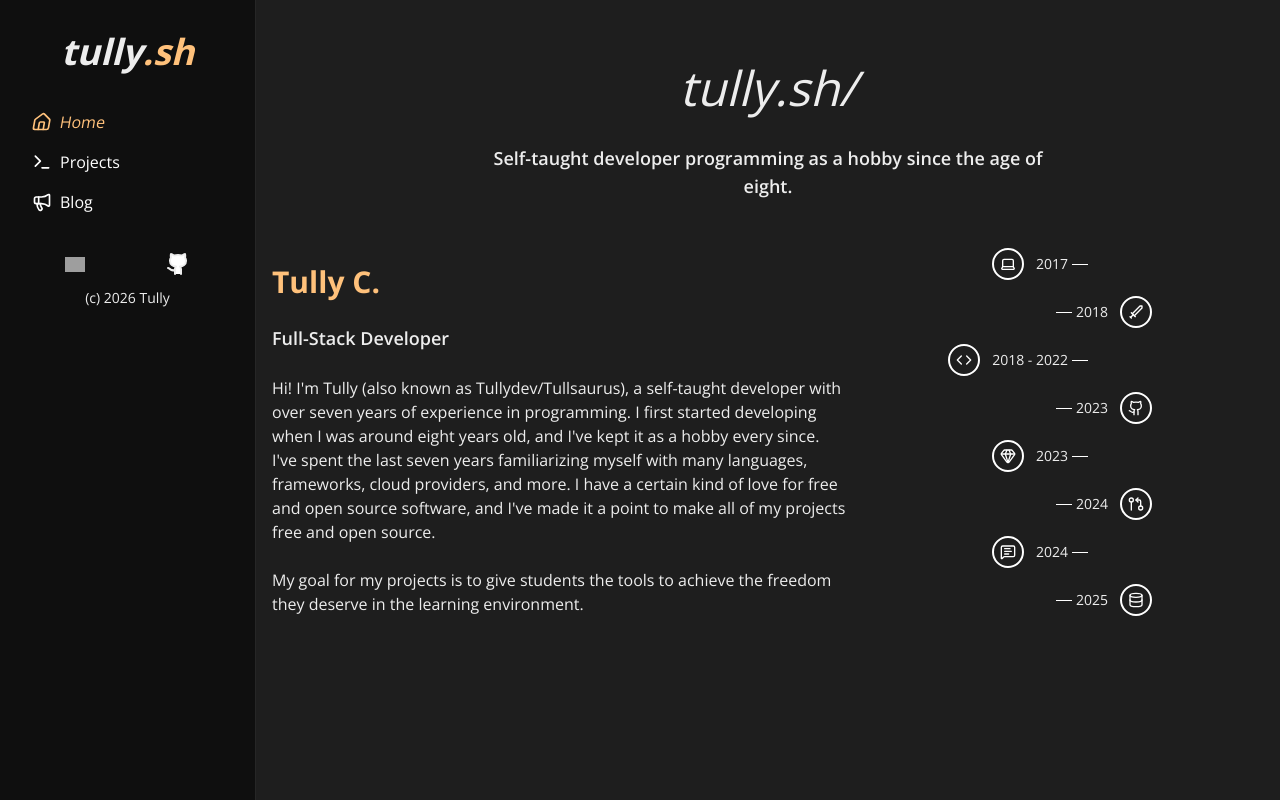
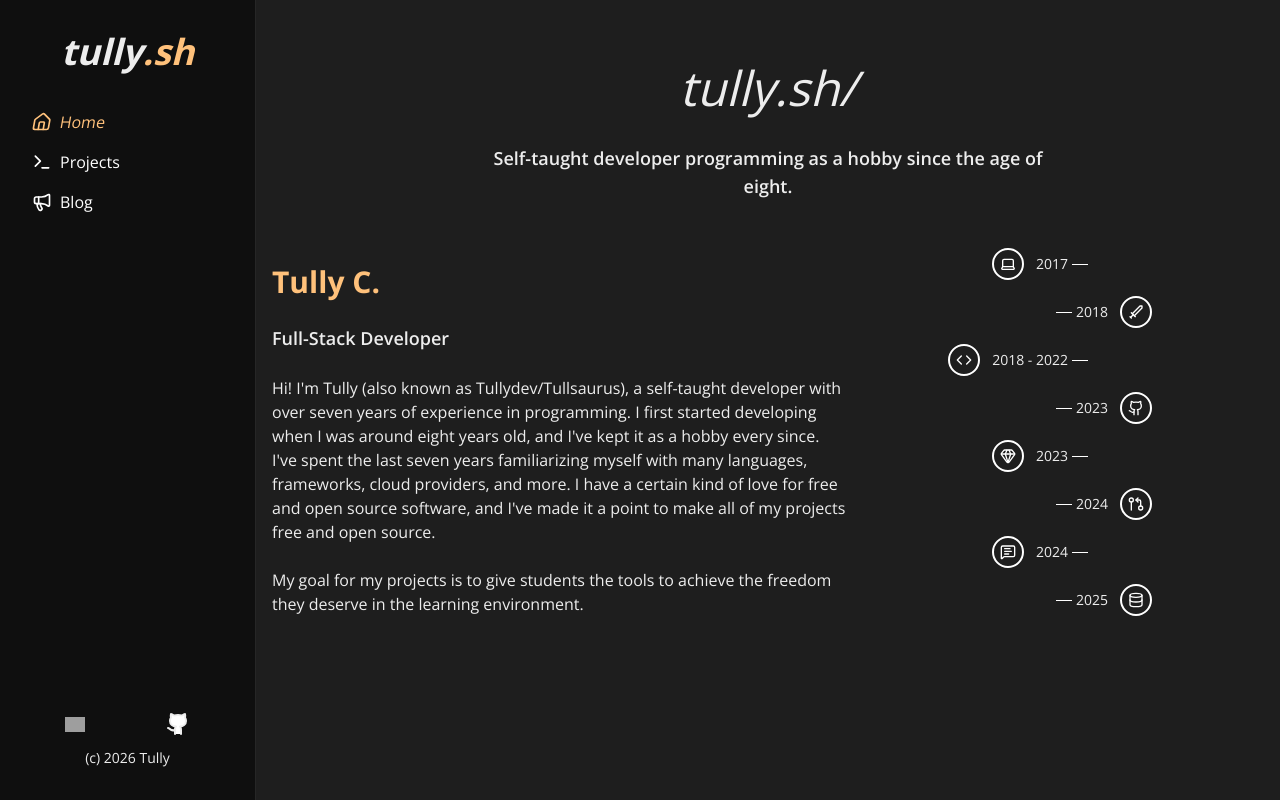
Before and after one commit to Tullysaurus/tully.sh, a Next.js app: page / in a window 1280 px wide. Built offline with nearby package versions, Linux system fonts and the light colour scheme; grey boxes are pictures that could not be loaded.

Commit message:
[CODEX] Fix sidebar items

```diff
--- a/src/app/(main)/(default)/layout.tsx
+++ b/src/app/(main)/(default)/layout.tsx
@@ -6,7 +6,7 @@ export default function DefaultLayout({
     return (
         <div className="relative w-full h-fit">
             {children}
-            <a href="/cheats" className="absolute bottom-0 right-0 hidden aspect-video w-[5vw] h-fit cursor-pointer bg-inherit lg:block">
+            <a href="/cheats" className="fixed bottom-0 right-0 hidden aspect-video w-[5vw] h-fit cursor-pointer bg-inherit lg:block">
             </a>
         </div>
     )
--- a/src/components/sidebar.tsx
+++ b/src/components/sidebar.tsx
@@ -55,7 +55,7 @@ export default function Sidebar() {
   );
 
   return (
-    <aside className="sticky top-0 z-30 w-full border-b border-neutral-800 bg-[#0f0f0f] px-4 py-3 lg:h-screen lg:w-64 lg:min-w-64 lg:border-b-0 lg:border-r lg:px-6 lg:py-8">
+    <aside className="sticky top-0 z-30 w-full border-b border-neutral-800 bg-[#0f0f0f] px-4 py-3 lg:flex lg:h-screen lg:w-64 lg:min-w-64 lg:flex-col lg:border-b-0 lg:border-r lg:px-6 lg:py-8">
       <h1 className="mb-3 flex h-fit w-full justify-center lg:mb-8">
         <Link href="/" className="flex h-fit w-fit justify-center text-2xl italic font-bold lg:text-4xl">
           <p>tully</p>
@@ -63,7 +63,7 @@ export default function Sidebar() {
         </Link>
       </h1>
 
-      <nav className="w-full">
+      <nav className="w-full lg:flex-1">
         <div className="flex w-full flex-wrap items-center justify-center gap-2 text-sm lg:flex-col lg:items-start lg:gap-1 lg:text-base">
           {Object.keys(urls).map((key) => (
             <SidebarLink key={key} href={key} pathname={pathname}>
@@ -74,7 +74,7 @@ export default function Sidebar() {
         </div>
       </nav>
 
-      <div className="mt-3 flex w-full flex-col justify-center gap-3 lg:mt-8">
+      <div className="mt-3 flex w-full flex-col justify-center gap-3 lg:mt-auto">
         {pathname.startsWith("/cheats") && (
           <button
             onClick={() => setShowAuthModal(true)}
```
